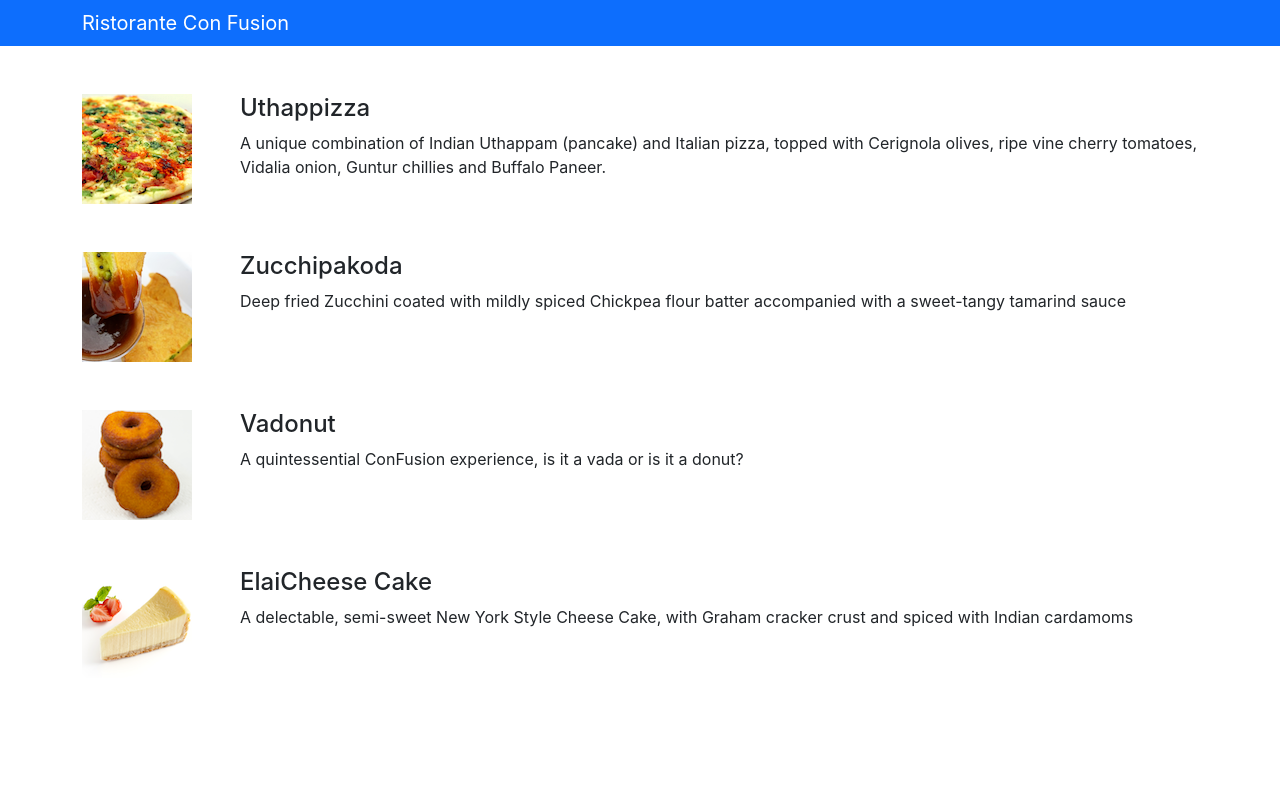
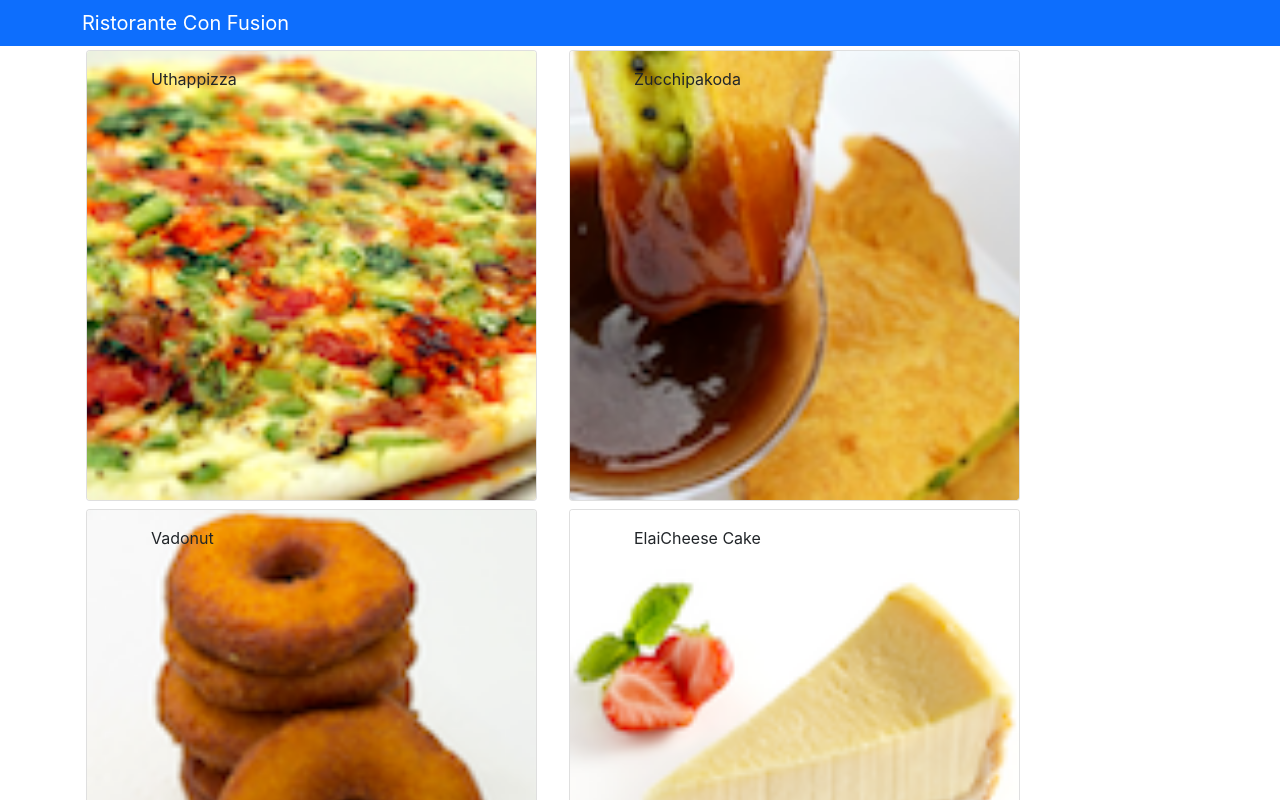
Before and after one commit to JaiAgarwal-24/Consfusion_restaurant_with_react_coursera, a React (Create React App) app: page / in a window 1280 px wide. Shown: the top 800 px of the page. Built offline with nearby package versions, Linux system fonts and the light colour scheme.

Commit message:
Component Part 2

```diff
--- a/src/App.js
+++ b/src/App.js
@@ -2,8 +2,20 @@
 import './App.css';
 import { Navbar, NavbarBrand } from 'reactstrap';
 import Menu from './components/MenuComponent';
+import { DISHES} from './shared/dishes'
+import { Component } from 'react';
 
-function App() {
+class App extends Component {
+
+  constructor(props) {
+    super(props);
+
+    this.state = {
+      dishes: DISHES
+    };
+  }
+
+  render () {
     return (
       <div >
         <Navbar dark color='primary'>
@@ -11,9 +23,12 @@
             <NavbarBrand href='/'>Ristorante Con Fusion</NavbarBrand>
           </div>
         </Navbar>
-      <Menu />
+        <Menu dishes= {this.state.dishes} />
       </div>
     );
   }
+}
+
+
 
 export default App;
--- a/src/components/MenuComponent.js
+++ b/src/components/MenuComponent.js
@@ -1,61 +1,49 @@
 import React, {Component} from "react";
-import { Media } from "reactstrap";
+// import { Media } from "reactstrap";
+import { Card, CardImg, CardImgOverlay, CardText, CardBody, CardTitle } from "reactstrap";
 
 class Menu extends Component{
     constructor(props) {
         super(props);
 
         this.state = {
-            dishes: [
-                {
-                    id: 0,
-                    name:'Uthappizza',
-                    image: 'assets/images/uthappizza.png',
-                    category: 'mains',
-                    label:'Hot',
-                    price:'4.99',
-                    description:'A unique combination of Indian Uthappam (pancake) and Italian pizza, topped with Cerignola olives, ripe vine cherry tomatoes, Vidalia onion, Guntur chillies and Buffalo Paneer.'                        },
-                 {
-                    id: 1,
-                    name:'Zucchipakoda',
-                    image: 'assets/images/zucchipakoda.png',
-                    category: 'appetizer',
-                    label:'',
-                    price:'1.99',
-                    description:'Deep fried Zucchini coated with mildly spiced Chickpea flour batter accompanied with a sweet-tangy tamarind sauce'                        },
-                 {
-                    id: 2,
-                    name:'Vadonut',
-                    image: 'assets/images/vadonut.png',
-                    category: 'appetizer',
-                    label:'New',
-                    price:'1.99',
-                    description:'A quintessential ConFusion experience, is it a vada or is it a donut?'                        },
-                 {
-                    id: 3,
-                    name:'ElaiCheese Cake',
-                    image: 'assets/images/elaicheesecake.png',
-                    category: 'dessert',
-                    label:'',
-                    price:'2.99',
-                    description:'A delectable, semi-sweet New York Style Cheese Cake, with Graham cracker crust and spiced with Indian cardamoms'                        }
-            ],
+            selectedDish: null
         };
     }
 
+    onDishSelect (dish) {
+        this.setState({ selectedDish: dish})
+    }
+
+    renderDish(dish) {
+        if (dish != null) {
+            return (
+                <Card>
+                    <CardImg width={"100%"} object src={dish.image} alt={dish.name} />
+                    <CardBody>
+                        <CardTitle>{dish.name}</CardTitle>
+                        <CardText>{dish.description}</CardText>
+                    </CardBody>
+                </Card>
+            )
+        }
+        else {
+            return (
+                <div></div>
+            )
+        }
+    }
+
     render() {
-        const menu = this.state.dishes.map((dish) => {
+        const menu = this.props.dishes.map((dish) => {
             return (
-                <div key={dish.id} className="col-12 mt-5">
-                    <Media tag="li" className="d-flex align-item-center">
-                        <Media left>
-                            <Media object src={dish.image} alt={dish.name} />
-                        </Media>
-                        <Media body className="ml-5 ms-5">
-                            <Media heading>{dish.name}</Media>
-                            <p>{dish.description}</p>
-                        </Media>
-                    </Media>
+                <div key={dish.id} className="col-12 col-md-5 m-1">
+                    <Card onClick={() => this.onDishSelect(dish)}>
+                        <CardImg width={"100%"} object src={dish.image} alt={dish.name} />
+                        <CardImgOverlay body className="ml-5 ms-5">
+                            <CardTitle>{dish.name}</CardTitle>
+                        </CardImgOverlay>
+                    </Card>
                 </div>
             );
         });
@@ -63,9 +51,10 @@
         return (
             <div className="container">
                 <div className="row">
-                    <Media list>
-                        {menu}
-                    </Media>
+                    {menu}
+                </div>
+                <div className="row">
+                    {this.renderDish(this.state.selectedDish)}
                 </div>
             </div>
         );
--- /dev/null
+++ b/src/shared/dishes.js
@@ -0,0 +1,186 @@
+export const DISHES =
+    [
+        {
+        id: 0,
+        name:'Uthappizza',
+        image: 'assets/images/uthappizza.png',
+        category: 'mains',
+        label:'Hot',
+        price:'4.99',
+        description:'A unique combination of Indian Uthappam (pancake) and Italian pizza, topped with Cerignola olives, ripe vine cherry tomatoes, Vidalia onion, Guntur chillies and Buffalo Paneer.',
+        comments: [
+            {
+            id: 0,
+            rating: 5,
+            comment: "Imagine all the eatables, living in conFusion!",
+            author: "John Lemon",
+            date: "2012-10-16T17:57:28.556094Z"
+            },
+            {
+            id: 1,
+            rating: 4,
+            comment: "Sends anyone to heaven, I wish I could get my mother-in-law to eat it!",
+            author: "Paul McVites",
+            date: "2014-09-05T17:57:28.556094Z"
+            },
+            {
+            id: 2,
+            rating: 3,
+            comment: "Eat it, just eat it!",
+            author: "Michael Jaikishan",
+            date: "2015-02-13T17:57:28.556094Z"
+            },
+            {
+            id: 3,
+            rating: 4,
+            comment: "Ultimate, Reaching for the stars!",
+            author: "Ringo Starry",
+            date: "2013-12-02T17:57:28.556094Z"
+            },
+            {
+            id: 4,
+            rating: 2,
+            comment: "It's your birthday, we're gonna party!",
+            author: "25 Cent",
+            date: "2011-12-02T17:57:28.556094Z"
+            }
+        ]                        },
+        {
+        id: 1,
+        name:'Zucchipakoda',
+        image: 'assets/images/zucchipakoda.png',
+        category: 'appetizer',
+        label:'',
+        price:'1.99',
+        description:'Deep fried Zucchini coated with mildly spiced Chickpea flour batter accompanied with a sweet-tangy tamarind sauce',
+        comments: [
+            {
+            id: 0,
+            rating: 5,
+            comment: "Imagine all the eatables, living in conFusion!",
+            author: "John Lemon",
+            date: "2012-10-16T17:57:28.556094Z"
+            },
+            {
+            id: 1,
+            rating: 4,
+            comment: "Sends anyone to heaven, I wish I could get my mother-in-law to eat it!",
+            author: "Paul McVites",
+            date: "2014-09-05T17:57:28.556094Z"
+            },
+            {
+            id: 2,
+            rating: 3,
+            comment: "Eat it, just eat it!",
+            author: "Michael Jaikishan",
+            date: "2015-02-13T17:57:28.556094Z"
+            },
+            {
+            id: 3,
+            rating: 4,
+            comment: "Ultimate, Reaching for the stars!",
+            author: "Ringo Starry",
+            date: "2013-12-02T17:57:28.556094Z"
+            },
+            {
+            id: 4,
+            rating: 2,
+            comment: "It's your birthday, we're gonna party!",
+            author: "25 Cent",
+            date: "2011-12-02T17:57:28.556094Z"
+            }
+        ]
+        },
+        {
+        id: 2,
+        name:'Vadonut',
+        image: 'assets/images/vadonut.png',
+        category: 'appetizer',
+        label:'New',
+        price:'1.99',
+        description:'A quintessential ConFusion experience, is it a vada or is it a donut?',
+        comments: [
+            {
+            id: 0,
+            rating: 5,
+            comment: "Imagine all the eatables, living in conFusion!",
+            author: "John Lemon",
+            date: "2012-10-16T17:57:28.556094Z"
+            },
+            {
+            id: 1,
+            rating: 4,
+            comment: "Sends anyone to heaven, I wish I could get my mother-in-law to eat it!",
+            author: "Paul McVites",
+            date: "2014-09-05T17:57:28.556094Z"
+            },
+            {
+            id: 2,
+            rating: 3,
+            comment: "Eat it, just eat it!",
+            author: "Michael Jaikishan",
+            date: "2015-02-13T17:57:28.556094Z"
+            },
+            {
+            id: 3,
+            rating: 4,
+            comment: "Ultimate, Reaching for the stars!",
+            author: "Ringo Starry",
+            date: "2013-12-02T17:57:28.556094Z"
+            },
+            {
+            id: 4,
+            rating: 2,
+            comment: "It's your birthday, we're gonna party!",
+            author: "25 Cent",
+            date: "2011-12-02T17:57:28.556094Z"
+            }
+        ]
+        },
+        {
+        id: 3,
+        name:'ElaiCheese Cake',
+        image: 'assets/images/elaicheesecake.png',
+        category: 'dessert',
+        label:'',
+        price:'2.99',
+        description:'A delectable, semi-sweet New York Style Cheese Cake, with Graham cracker crust and spiced with Indian cardamoms',
+        comments: [
+            {
+            id: 0,
+            rating: 5,
+            comment: "Imagine all the eatables, living in conFusion!",
+            author: "John Lemon",
+            date: "2012-10-16T17:57:28.556094Z"
+            },
+            {
+            id: 1,
+            rating: 4,
+            comment: "Sends anyone to heaven, I wish I could get my mother-in-law to eat it!",
+            author: "Paul McVites",
+            date: "2014-09-05T17:57:28.556094Z"
+            },
+            {
+            id: 2,
+            rating: 3,
+            comment: "Eat it, just eat it!",
+            author: "Michael Jaikishan",
+            date: "2015-02-13T17:57:28.556094Z"
+            },
+            {
+            id: 3,
+            rating: 4,
+            comment: "Ultimate, Reaching for the stars!",
+            author: "Ringo Starry",
+            date: "2013-12-02T17:57:28.556094Z"
+            },
+            {
+            id: 4,
+            rating: 2,
+            comment: "It's your birthday, we're gonna party!",
+            author: "25 Cent",
+            date: "2011-12-02T17:57:28.556094Z"
+            }
+        ]
+        }
+    ];
```
Lines whose indentation alone changed are shown as unchanged.
